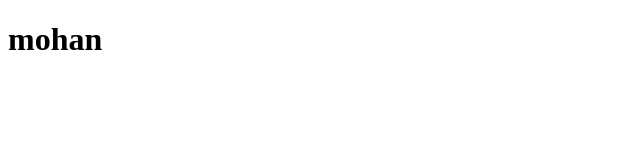
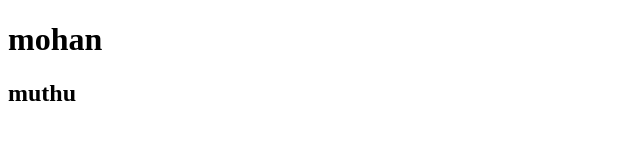
Before and after one commit to pachamuthu5142/gitlearningsmohan, a plain HTML site: page mohan.html in a window 1280 px wide. Shown: the whole page, without its empty margins (0-640 px from the left). Drawn offline with Linux system fonts and the light colour scheme.

Commit message:
added h2

```diff
--- a/mohan.html
+++ b/mohan.html
@@ -7,5 +7,6 @@
 </head>
 <body>
     <h1>mohan</h1>
+    <h2>muthu</h2>
 </body>
 </html>
```
